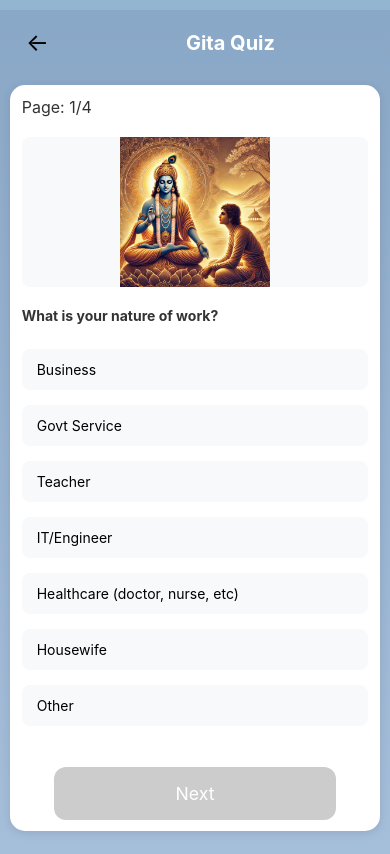
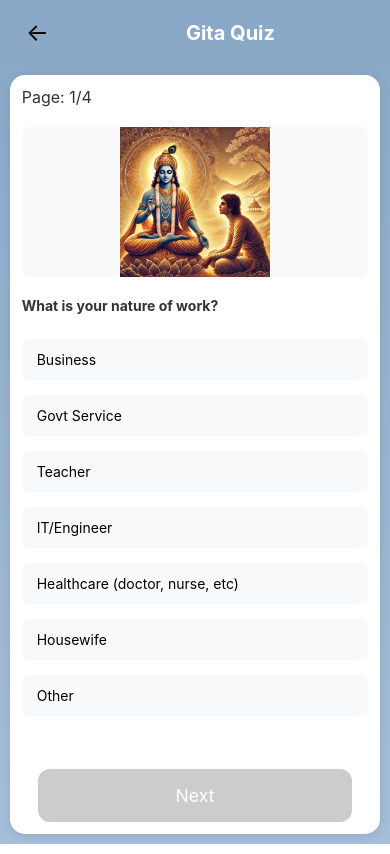
Before and after one commit to rakeshmani20/gitapredictor, a React (Vite) app in the folder client/: page /quiz in a window 390 px wide. Built offline with nearby package versions, Linux system fonts and the light colour scheme; a web font is replaced by a local one.

Commit message:
fix: add scrollable container behavior for all screen sizes

```diff
--- a/client/src/Quiz.css
+++ b/client/src/Quiz.css
@@ -3,6 +3,10 @@
   width: 95%;
   margin: 20px auto;
   padding: 20px;
+  height: 100%;
+  max-height: 100vh; /* Limit to viewport height */
+  display: flex;
+  flex-direction: column;
 }
 
 .quiz-header {
@@ -10,6 +14,7 @@
   align-items: center;
   justify-content: space-between;
   margin-bottom: 20px;
+  flex-shrink: 0; /* Prevent header from shrinking */
 }
 
 .back-button {
@@ -35,6 +40,10 @@
   padding-bottom: clamp(30px, 6vw, 50px);
   box-shadow: 0 2px 10px rgba(0, 0, 0, 0.1);
   width: 100%;
+  overflow-y: auto; /* Enable vertical scrolling */
+  flex: 1; /* Take remaining space */
+  display: flex;
+  flex-direction: column;
 }
 
 .question-header {
@@ -230,11 +239,17 @@
 @media screen and (max-width: 768px) {
   .quiz-container {
     width: 100%;
-    margin: 10px 0;
+    margin: 0;
+    padding: 10px;
+    height: 100vh; /* Full viewport height on mobile */
+    box-sizing: border-box; /* Include padding in height calculation */
   }
 
   .quiz-card {
     padding: clamp(10px, 3vw, 20px);
+    overflow-y: auto; /* Ensure scrolling works on mobile */
+    -webkit-overflow-scrolling: touch; /* Smooth scrolling on iOS */
+    margin-bottom: 0; /* Remove bottom margin to fit full height */
   }
 
   .question-text {
--- a/client/src/Results.css
+++ b/client/src/Results.css
@@ -2,6 +2,34 @@
   max-width: 800px;
   margin: 2rem auto;
   padding: 0 1rem;
+}
+
+/* Reusing quiz-container styles for consistency */
+.quiz-container {
+  max-width: 600px;
+  width: 95%;
+  margin: 20px auto;
+  padding: 20px;
+  height: 100%;
+  max-height: 100vh; /* Limit to viewport height */
+  display: flex;
+  flex-direction: column;
+}
+
+/* Rest of the existing .quiz-container styles will be inherited from Quiz.css */
+
+.quiz-card {
+  background: white;
+  border-radius: 15px;
+  padding: clamp(15px, 4vw, 25px);
+  padding-bottom: clamp(30px, 6vw, 50px);
+  box-shadow: 0 2px 10px rgba(0, 0, 0, 0.1);
+  width: 100%;
+  overflow-y: auto; /* Enable vertical scrolling */
+  flex: 1; /* Take remaining space */
+  display: flex;
+  flex-direction: column;
+  position: relative; /* Keep this for the overlay */
 }
 
 .results-header {
@@ -105,6 +133,10 @@
 .result-content {
   text-align: center;
   padding: 2rem 0 0.5rem;
+  width: 100%;
+  display: flex;
+  flex-direction: column;
+  align-items: center;
 }
 
 .result-heading {
@@ -116,17 +148,19 @@
 .character-name-container {
   min-height: 100px;
   display: flex;
+  flex-direction: column;
   justify-content: center;
   align-items: center;
   position: relative;
   margin: 1rem 0;
+  width: 100%;
 }
 
 .character-name {
-  font-size: 3rem;
+  font-size: clamp(2rem, 8vw, 3rem);
   color: #2d3748;
-  margin: 0;
-  padding: 1rem 2rem;
+  margin: 0 0 1rem 0;
+  padding: 1rem 1rem;
   font-weight: bold;
   background: linear-gradient(90deg, #4c51bf, #6b46c1);
   -webkit-background-clip: text;
@@ -134,47 +168,52 @@
   -webkit-text-fill-color: transparent;
   display: inline-block;
   position: relative;
-  width: 100%;
+  width: auto;
+  text-align: center;
 }
 
 .personality-traits {
   margin-top: 1rem;
   text-align: left;
-  padding: 0 2rem;
-  max-width: 600px;
+  padding: 0 1rem;
+  width: 100%;
+  box-sizing: border-box;
   margin-left: auto;
   margin-right: auto;
-  margin-bottom: 0;
+  margin-bottom: 2rem;
 }
 
 .personality-trait {
   margin-bottom: 0;
   background: rgba(76, 81, 191, 0.05);
-  padding: 1.5rem;
+  padding: 1.25rem;
   border-radius: 12px;
   box-shadow: 0 2px 4px rgba(0, 0, 0, 0.05);
+  width: 100%;
+  box-sizing: border-box;
 }
 
 .trait-emoji {
-  font-size: 1.75rem;
-  margin-right: 0.75rem;
+  font-size: 1.5rem;
+  margin-right: 0.5rem;
   vertical-align: middle;
 }
 
 .trait-label {
   font-weight: bold;
   color: #4c51bf;
-  margin-bottom: 0.75rem;
+  margin-bottom: 0.5rem;
   display: inline-block;
   vertical-align: middle;
-  font-size: 1.1rem;
+  font-size: 1rem;
 }
 
 .trait-text {
   color: #4a5568;
-  line-height: 1.6;
-  margin-top: 0.75rem;
-  font-size: 1.1rem;
+  line-height: 1.5;
+  margin-top: 0.5rem;
+  font-size: 1rem;
+  word-wrap: break-word;
 }
 
 .results-error {
@@ -304,7 +343,10 @@
 }
 
 .navigation-buttons {
-  padding: 0 2rem;
+  padding: 0 1rem;
+  margin-top: auto;
+  width: 100%;
+  box-sizing: border-box;
 }
 
 .nav-button {
@@ -344,6 +386,26 @@
   .trait-text {
     font-size: 1rem;
   }
+
+  .quiz-container {
+    width: 100%;
+    margin: 0;
+    padding: 10px;
+    height: 100vh; /* Full viewport height on mobile */
+    box-sizing: border-box; /* Include padding in height calculation */
+  }
+
+  .quiz-card {
+    padding: clamp(10px, 3vw, 20px);
+    overflow-y: auto; /* Ensure scrolling works on mobile */
+    -webkit-overflow-scrolling: touch; /* Smooth scrolling on iOS */
+    margin-bottom: 0; /* Remove bottom margin to fit full height */
+  }
+
+  .user-form-overlay {
+    position: fixed; /* Keep this fixed to cover the whole screen */
+    overflow-y: auto; /* Allow scrolling in the form if needed */
+  }
 }
 
 @media screen and (max-width: 360px) {
--- a/client/src/index.css
+++ b/client/src/index.css
@@ -1,3 +1,10 @@
+html, body, #root {
+  height: 100%;
+  margin: 0;
+  padding: 0;
+  overflow: hidden; /* Hide default scrolling */
+}
+
 @font-face {
   font-family: 'Inter';
   src: url('/font/Inter-Regular.ttf') format('truetype');
@@ -36,7 +43,6 @@ body {
   background: var(--background);
   color: var(--accent);
   overflow-x: hidden;
-  margin: 0;
   min-height: 100vh;
   position: relative;
 }
```
